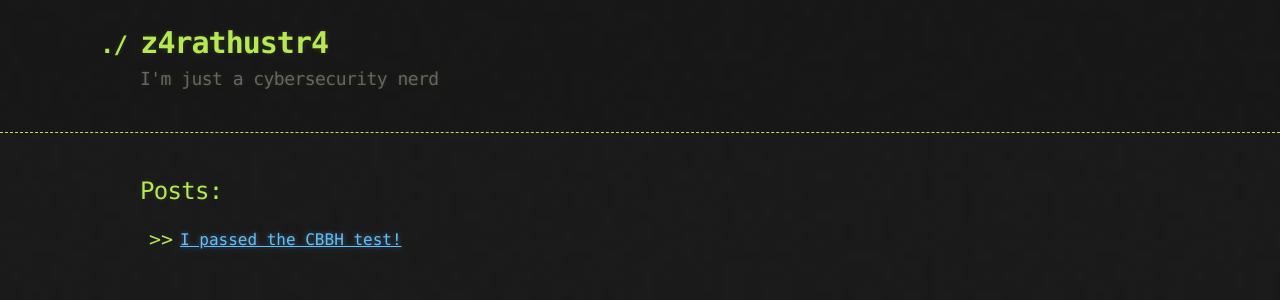
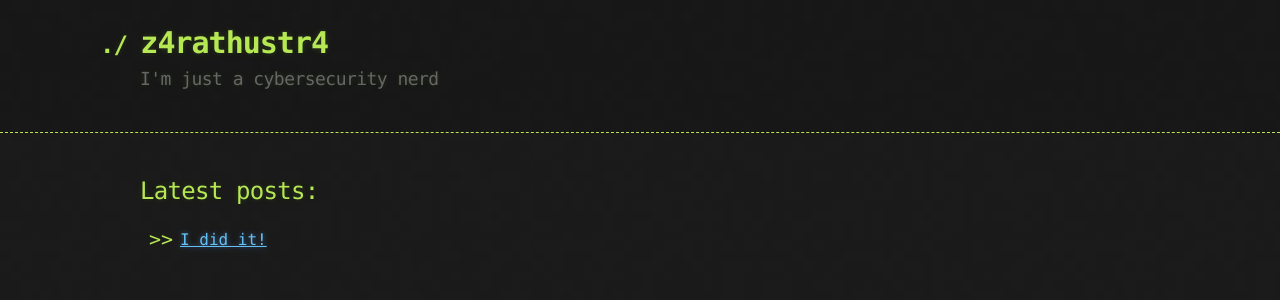
Before and after one commit to z4rathustr4/z4rathustr4.github.io, a Jekyll site: the page built from index.md, in a window 1280 px wide. Shown: the top 300 px of the page. Built offline with Jekyll 4.4.1, drawn with Linux system fonts in a browser that asks for light colours.

Commit message:
new post

```diff
--- a/_layouts/default.html
+++ b/_layouts/default.html
@@ -33,15 +33,5 @@
         {{ content }}
       </section>
     </div>
-		<div class="container">
-				<h2>Posts:</h2>
-					<ul>
-						{% for post in site.posts %}
-						<li>
-							<a href="{{ post.url }}">{{ post.title }}</a>
-						</li>
-						{% endfor %}
-					</ul>
-		</div>
   </body>
 </html>
--- a/_posts/2025-07-26-blog-update.markdown
+++ b/_posts/2025-07-26-blog-update.markdown
@@ -2,7 +2,7 @@
 layout: post
 title:  "I passed the CBBH test!"
 date:   2025-07-26 18:27:57 -0100
-categories: update
+categories: cbbh blog update
 ---
 
 ## I did it!
--- a/index.md
+++ b/index.md
@@ -2,3 +2,7 @@
 layout: default
 title:  "Home"
 ---
+
+## Latest posts:
+
+- [I did it!]({% post_url 2025-07-26-blog-update %})
```
